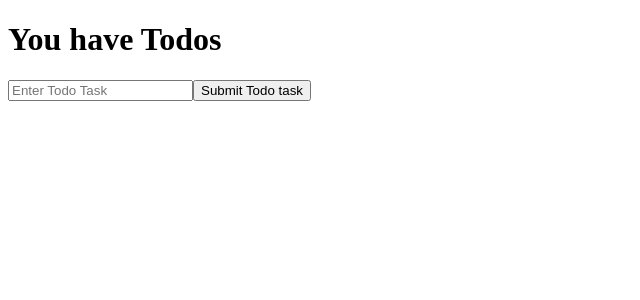
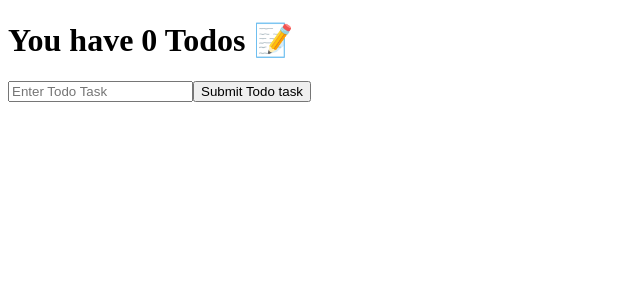
Before and after one commit to bcostaaa01/todo-list-react, a React (Create React App) app: page / in a window 1280 px wide. Shown: the top 300 px of the page, without its empty margins (0-640 px from the left). Built offline with nearby package versions, Linux system fonts and the light colour scheme.

Commit message:
Update header.js Add todo emoji - l.7
Correct ' props.numTodos' to 'props.numberTodos'

(now the updated number of todo items is displayed)

```diff
--- a/src/header.js
+++ b/src/header.js
@@ -4,7 +4,7 @@ const Header = (props) => {
   return(
     <div className='card-header'>
       <h1 className='card-header-title header'>
-        You have {props.numTodos} Todos
+        You have {props.numberTodos} Todos 📝
       </h1>
     </div>
   )
```
